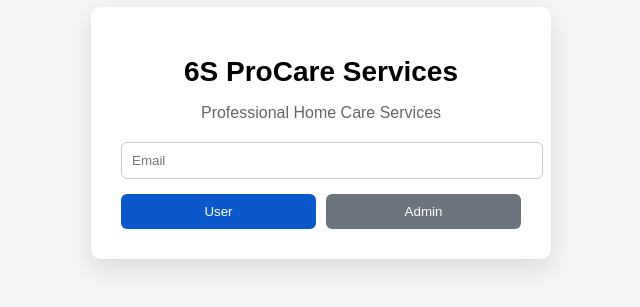
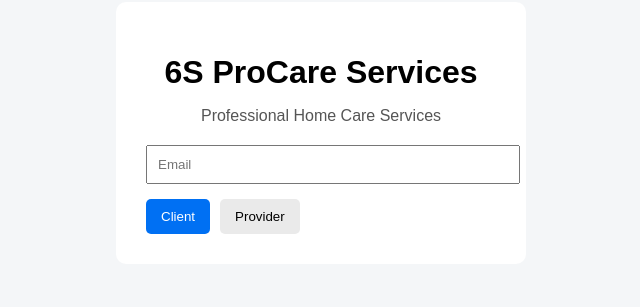
Before and after one commit to Lukeghost7/6s-procare-app, a Next.js app: page / in a window 1280 px wide. Shown: the part 267-574 px from the top of the page, without its empty margins (319-959 px from the left). Built offline with nearby package versions, Linux system fonts and the light colour scheme.

Commit message:
Update page.tsx

```diff
--- a/app/page.tsx
+++ b/app/page.tsx
@@ -16,11 +16,11 @@ export default function Home() {
           <input placeholder="Email" style={styles.input} />
 
           <div style={{ display: 'flex', gap: 10 }}>
-            <button style={styles.primaryBtn} onClick={() => setRole('user')}>
-              User
+            <button style={styles.primaryBtn} onClick={() => setRole('client')}>
+              Client
             </button>
-            <button style={styles.secondaryBtn} onClick={() => setRole('admin')}>
-              Admin
+            <button style={styles.secondaryBtn} onClick={() => setRole('provider')}>
+              Provider
             </button>
           </div>
         </div>
@@ -37,47 +37,40 @@ const styles: Record<string, CSSProperties> = {
     display: 'flex',
     alignItems: 'center',
     justifyContent: 'center',
-    backgroundColor: '#f5f5f5',
+    backgroundColor: '#f4f6f8',
   },
   card: {
-    background: '#fff',
     padding: 30,
     borderRadius: 10,
-    width: 400,
-    boxShadow: '0 10px 25px rgba(0,0,0,0.1)',
+    backgroundColor: '#fff',
+    width: 350,
     textAlign: 'center',
   },
   title: {
-    fontSize: 28,
     marginBottom: 10,
   },
   subtitle: {
-    color: '#666',
     marginBottom: 20,
+    color: '#555',
   },
   input: {
     width: '100%',
     padding: 10,
     marginBottom: 15,
-    borderRadius: 6,
-    border: '1px solid #ccc',
   },
   primaryBtn: {
-    flex: 1,
-    padding: 10,
-    backgroundColor: '#0a58ca',
+    padding: '10px 15px',
+    backgroundColor: '#0070f3',
     color: '#fff',
     border: 'none',
-    borderRadius: 6,
+    borderRadius: 5,
     cursor: 'pointer',
   },
   secondaryBtn: {
-    flex: 1,
-    padding: 10,
-    backgroundColor: '#6c757d',
-    color: '#fff',
+    padding: '10px 15px',
+    backgroundColor: '#eaeaea',
     border: 'none',
-    borderRadius: 6,
+    borderRadius: 5,
     cursor: 'pointer',
   },
 };
```
